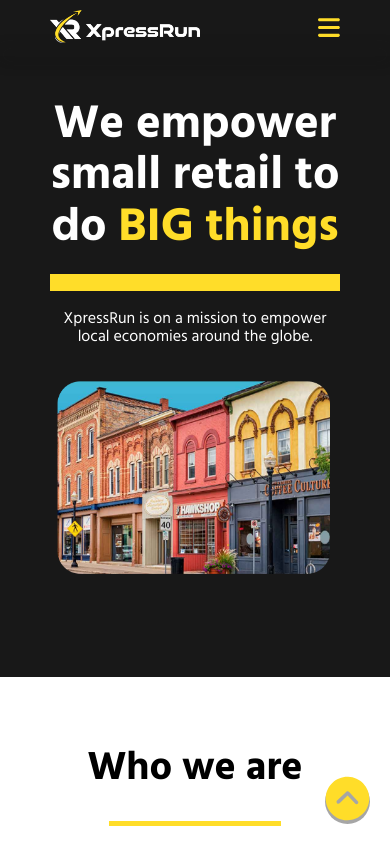
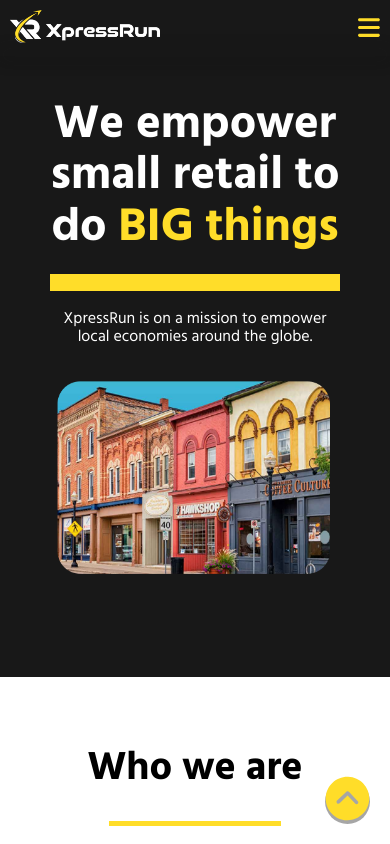
Before and after one commit to yoricky42/xpressrun_next_app, a Next.js app: page /about_us in a window 390 px wide. Shown: the top 844 px of the page. Built offline with nearby package versions, Linux system fonts and the light colour scheme.

Commit message:
basic next app

```diff
--- a/component/navbar/navbar.module.css
+++ b/component/navbar/navbar.module.css
@@ -198,7 +198,7 @@
     top: 0;
     z-index: 1;
     width: 100%;
-    padding:10px 50px;
+    padding:10px 10px;
   }
   .drop_down_company_dropdown{
     position: relative;
@@ -244,7 +244,4 @@
   .fa_icon_type_navbar{
     font-size: 21px;
   }
-  .navbar{
-    padding:10px 10px;
-  }
 }
```
